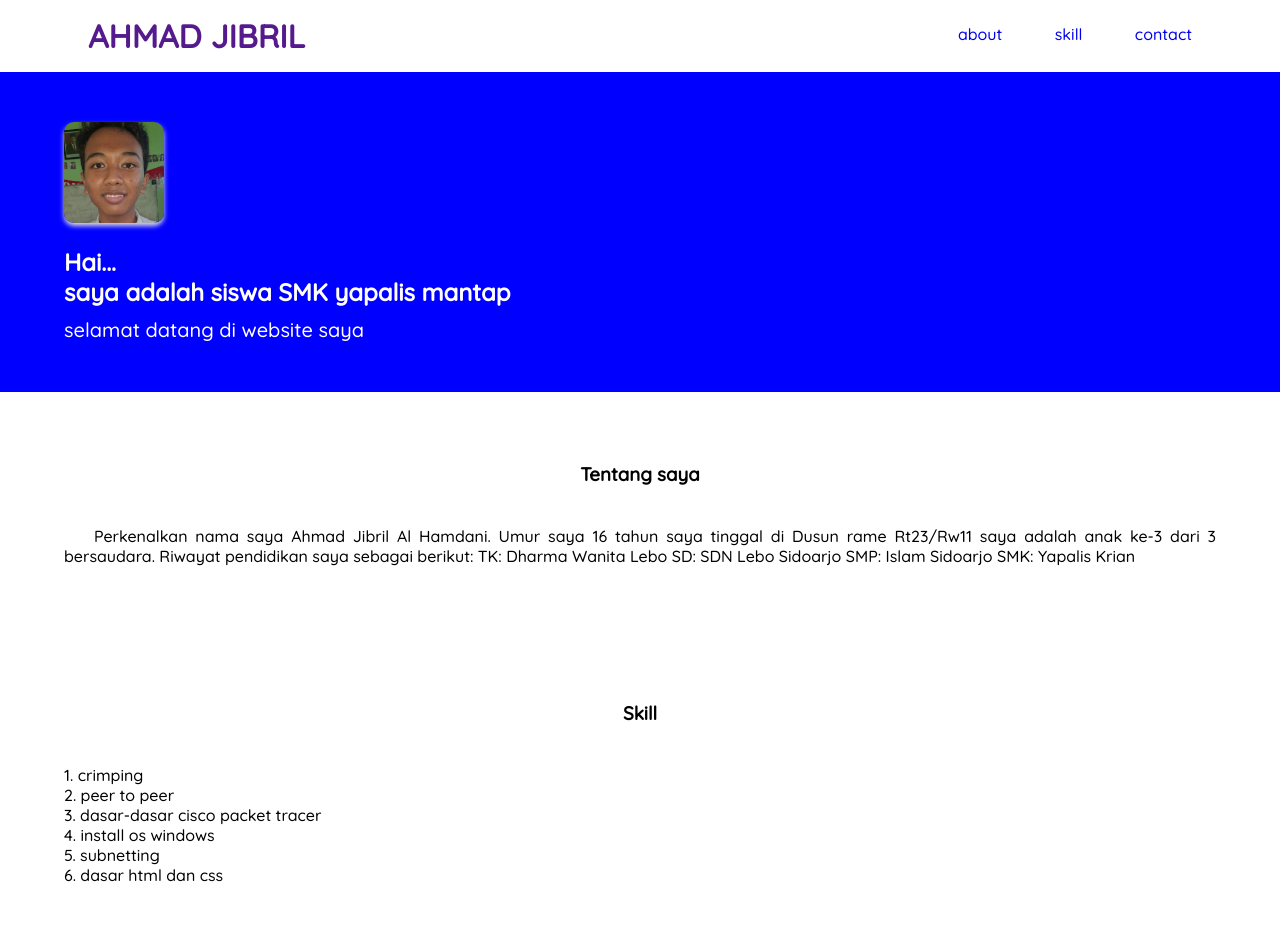
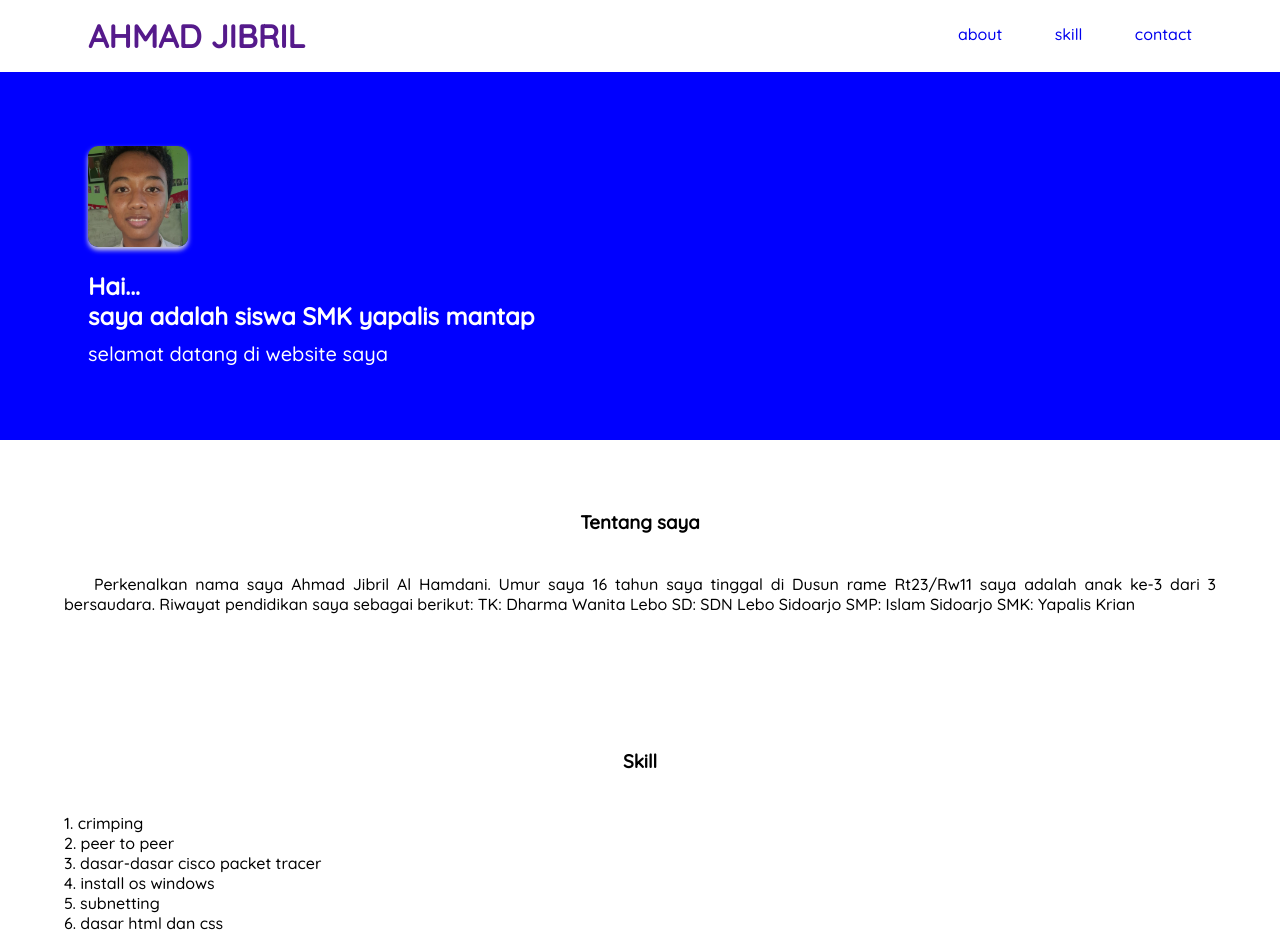
Before and after one commit to Lumineare/About, a plain HTML site: page index.html in a window 1280 px wide. Shown: the top 936 px of the page. Drawn offline with Linux system fonts and the light colour scheme.

Commit message:
index.html

```diff
--- a/index.html
+++ b/index.html
@@ -38,7 +38,7 @@
 
         <section class="banner">
           <div class="container">
-              <div ="banner-left">
+              <div class="banner-left">
                   <img src="buron.jpg" alt="foto">
                   <h2>Hai...<br>
                   saya adalah siswa SMK yapalis <span class="efek-ngetik"></span></h2>
```
